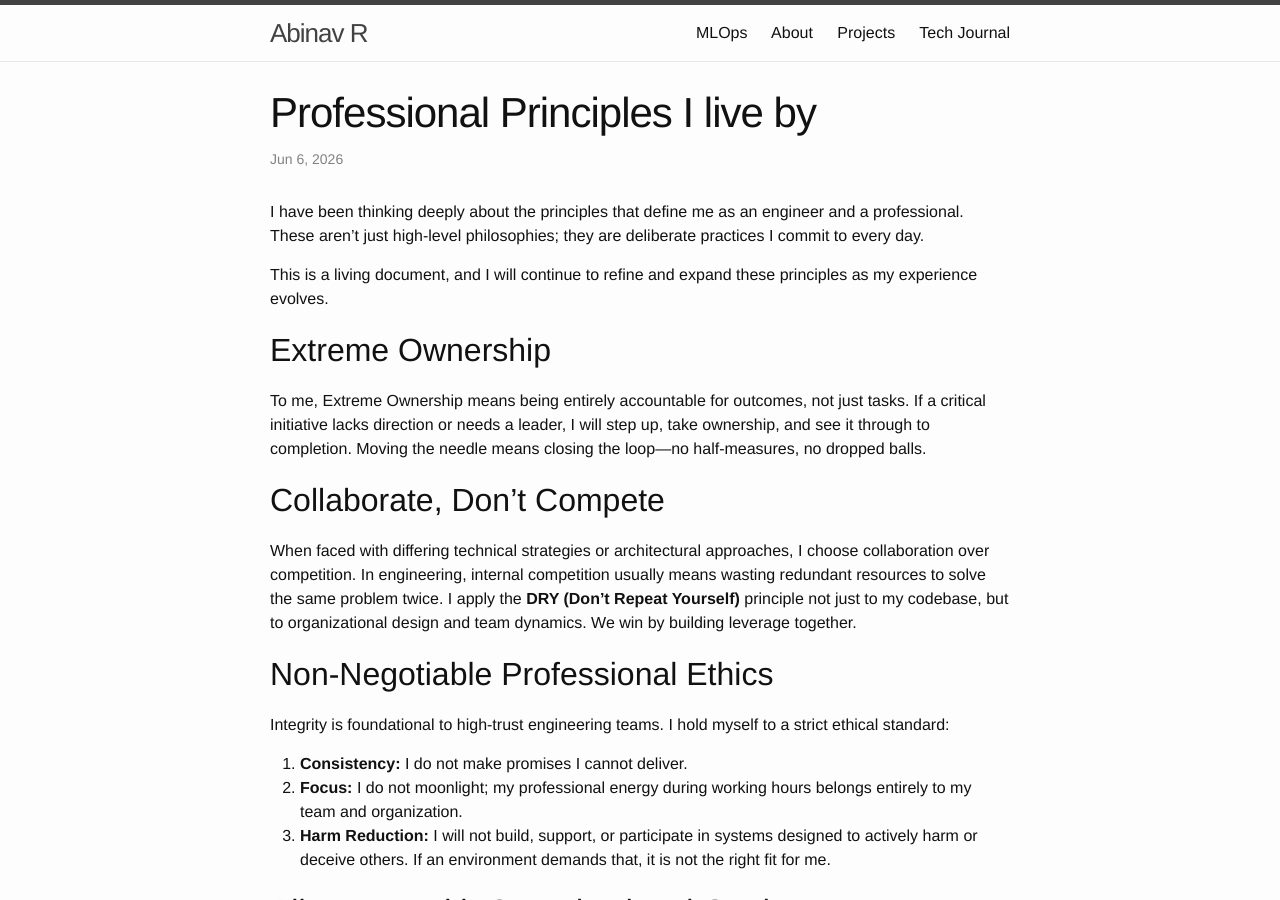
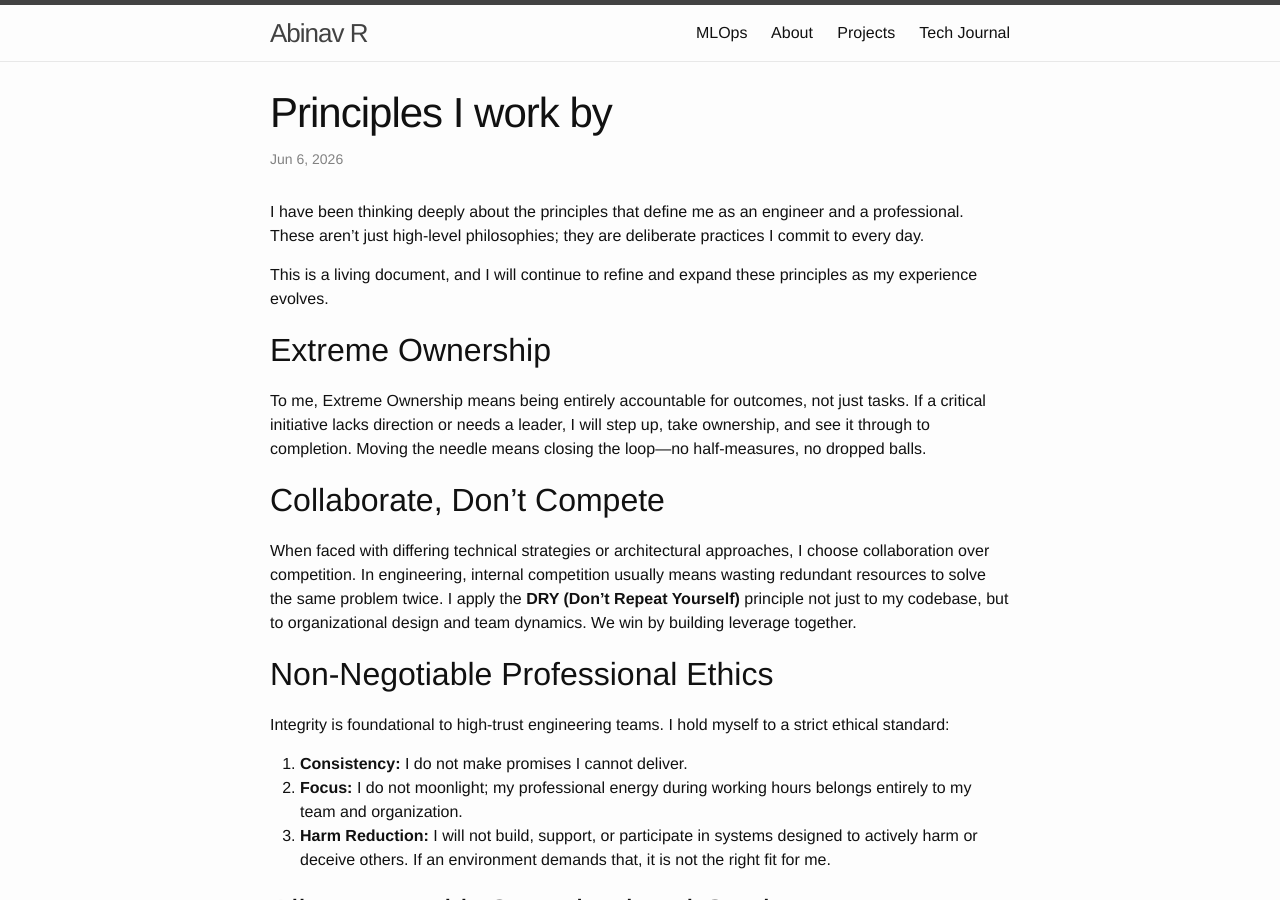
Before and after one commit to AbinavRavi/AbinavRavi.github.io, a Jekyll site: the page built from _posts/2026-06-06-Principles.md, in a window 1280 px wide and 900 px high. Built offline with Jekyll 4.4.1, drawn with Linux system fonts in a browser that asks for light colours; nearby versions of some CDN libraries; comment, search, counter and statistics services are not loaded.

Commit message:
changed title of principle post

```diff
--- a/_posts/2026-06-06-Principles.md
+++ b/_posts/2026-06-06-Principles.md
@@ -1,6 +1,6 @@
 ---
 layout: post
-title:  "Professional Principles I live by"
+title:  "Principles I work by"
 date:   2026-06-06 10:45:00 +0530
 comments: True
 share: True
```
